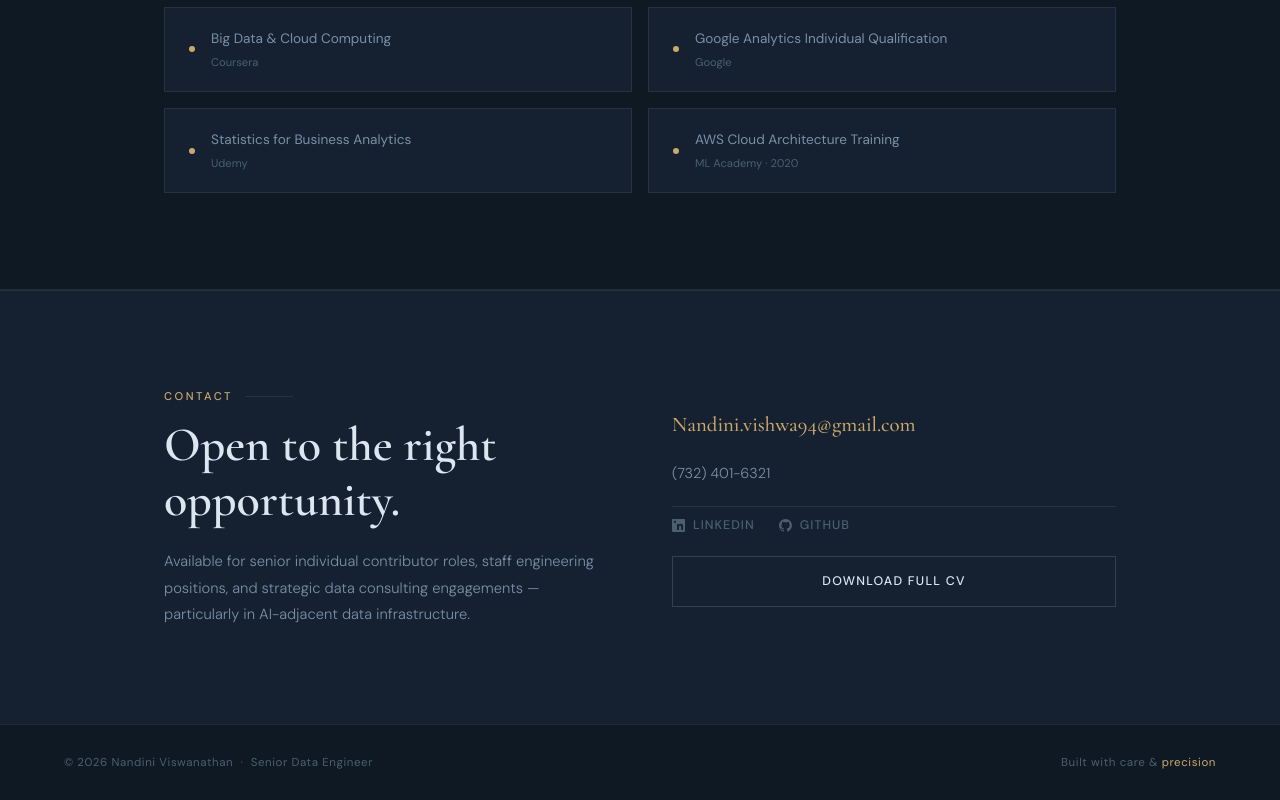
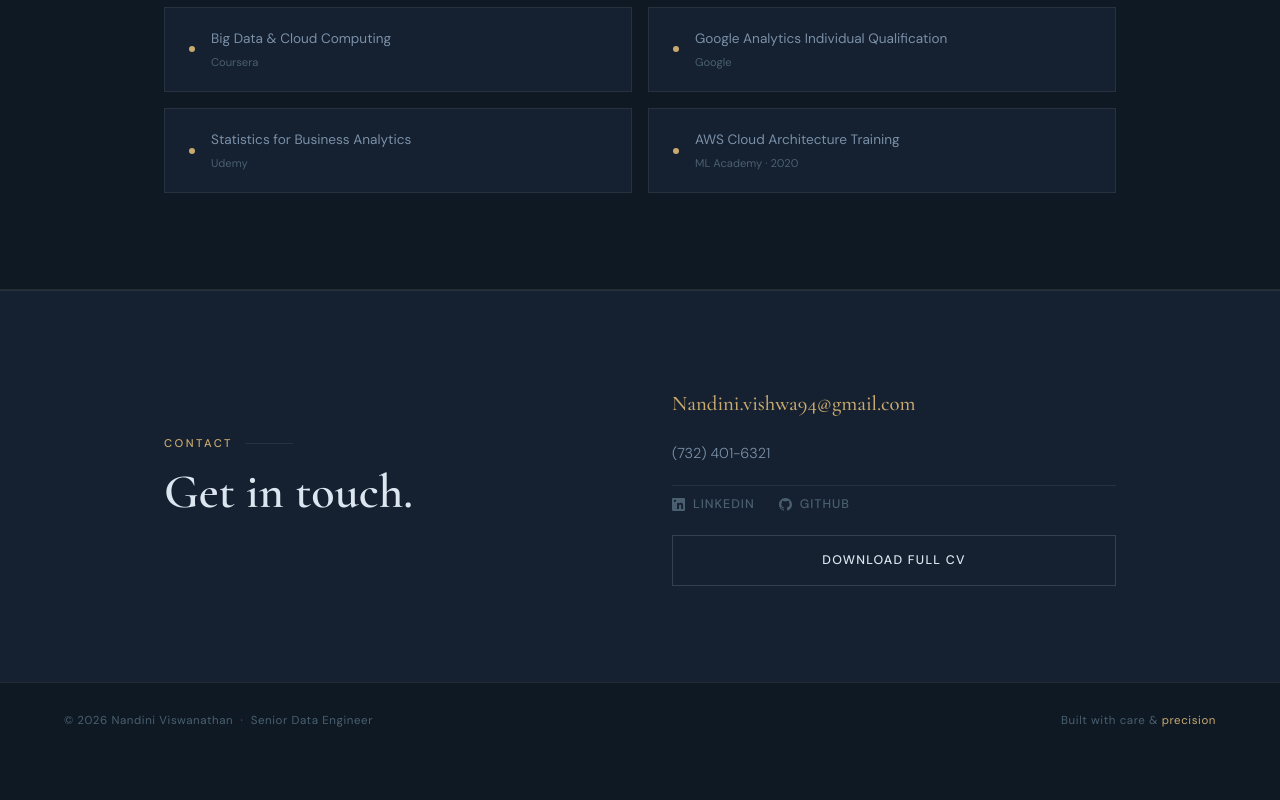
Before and after one commit to nandini-viswanathan/nandini-viswanathan.github.io, a plain HTML site: page index.html in a window 1280 px wide. Shown: the part 5845-6645 px from the top of the page. After the commit the page ends 6603 px from the top, so only its background shows below. Drawn offline with nearby package versions, Linux system fonts and the light colour scheme.

Commit message:
Add files via upload

```diff
--- a/index.html
+++ b/index.html
@@ -1180,11 +1180,7 @@
     <div class="contact-inner">
       <div class="contact-left">
         <div class="section-eyebrow" style="margin-bottom:0.75rem;"><span>Contact</span></div>
-        <h2>Open to the right<br/>opportunity.</h2>
-        <p style="margin-top:1.25rem;">
-          Available for senior individual contributor roles, staff engineering positions,
-          and strategic data consulting engagements — particularly in AI-adjacent data infrastructure.
-        </p>
+        <h2>Get in touch.</h2>
       </div>
       <div class="contact-right">
         <a href="mailto:Nandini.vishwa94@gmail.com" class="contact-email">Nandini.vishwa94@gmail.com</a>
```
